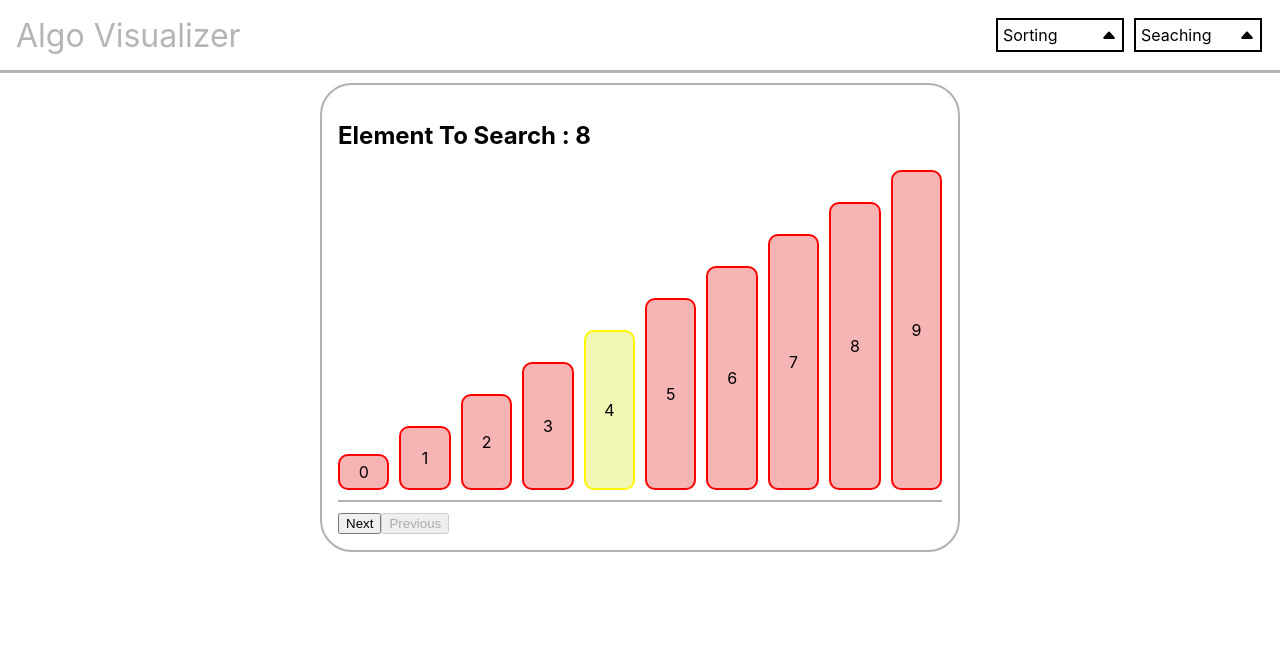
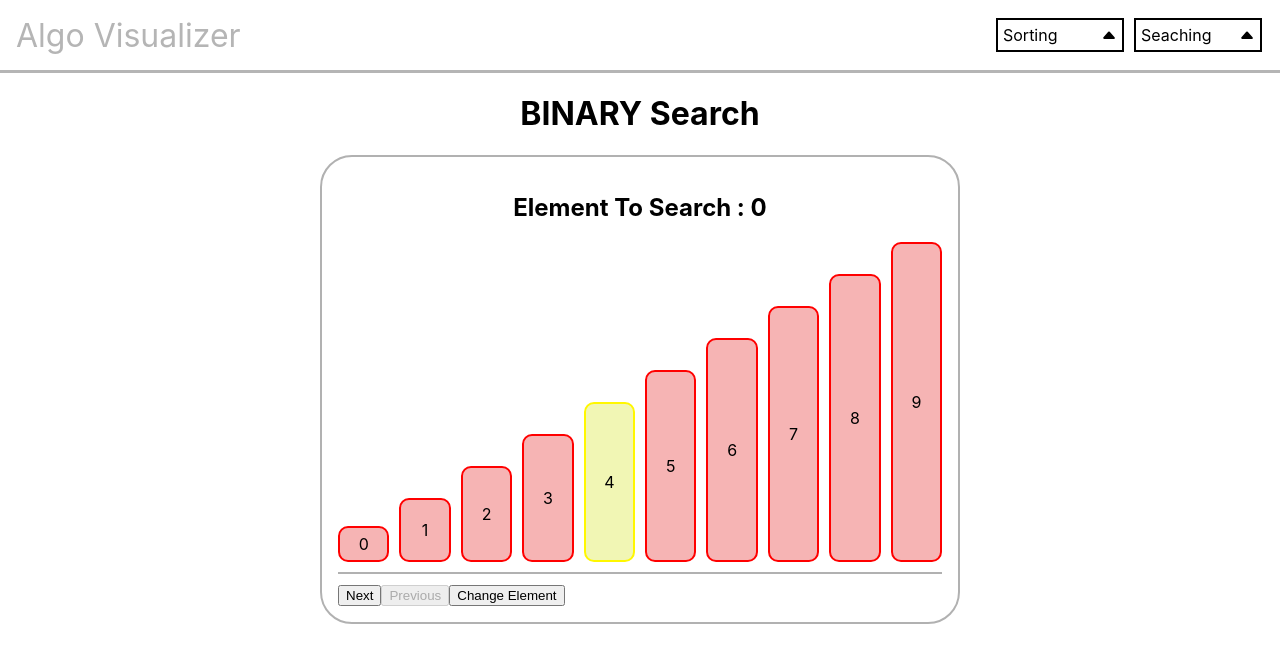
Before and after one commit to SparshDang/react-algo-visualizer, a React (Create React App) app: page /search/binary in a window 1280 px wide. Shown: the top 662 px of the page. Built offline with nearby package versions, Linux system fonts and the light colour scheme.

Commit message:
Done  minor changes

```diff
--- /dev/null
+++ b/src/Components/Actions/action.jsx
@@ -0,0 +1,23 @@
+import React from 'react'
+
+import style from './action.module.css'
+
+export default function Action(props) {
+  return (
+    <div className={style.actions}>
+    <button
+      onClick={props.nextFunction}
+      disabled={props.nextButtonDiabled}
+    >
+      Next
+    </button>
+    <button
+      onClick={props.prevFunction}
+      disabled={props.prevButtonDiabled}
+    >
+      Previous
+    </button>
+    <button onClick={props.thirdBtnHandler}>{props.thirdBtnText}</button>
+  </div>
+  )
+}
--- a/src/Pages/SearchPage.jsx
+++ b/src/Pages/SearchPage.jsx
@@ -1,6 +1,8 @@
 import React, { useEffect, useState } from "react";
 import { useParams } from "react-router";
 import BarsContainer from "../Components/SorterPageComponents/BarsContainer";
+import Action from "../Components/Actions/action";
+
 import { linearSearch, binarySearch } from "../Algorithms";
 
 import style from "./SearchPage.module.css";
@@ -13,9 +15,9 @@ export default function SearchPage() {
   const algo = params.id;
   const [elementToSearch, setElementToSearch] = useState();
 
-  useEffect(() => {
+  const setElementToSearchHandler = () => {
     let searchResult;
-    let element = Math.floor(Math.random() * 11);
+    let element = Math.floor(Math.random() * 12);
     setElementToSearch(element);
     if (algo === "binary") {
       searchResult = binarySearch(list, element);
@@ -24,13 +26,32 @@ export default function SearchPage() {
       searchResult = linearSearch(list, element);
       setElementList(searchResult);
     }
-  }, []);
+    setCurrentElement(0);
+  };
+
+  useEffect(setElementToSearchHandler, []);
+
+  const disableScreen =
+    currentElement === elementsList.length - 1 &&
+    elementsList[currentElement] === -1;
+  const elementFound = currentElement === elementsList.length - 1;
 
   return (
+    <>
+          <h1
+        style={{
+          textAlign: "center",
+        }}
+      >
+        {algo.toUpperCase()} Search
+      </h1>
     <div className={style.barsContainerWrapper}>
-        <div>
-            <h2>Element To Search : {elementToSearch}</h2>
-        </div>
+      <div className={style.inner_container}>
+        <h2>Element To Search : {elementToSearch}</h2>
+        {disableScreen && <h3>Element Not Found</h3>}
+        {!disableScreen && elementFound && <h3>Element Found</h3>}
+      </div>
+
       <BarsContainer
         list={list}
         current={elementsList[currentElement]}
@@ -38,20 +59,17 @@ export default function SearchPage() {
         searching={true}
       />
       <div className={style.divider}></div>
-      <div className={style.actions}>
-        <button
-          onClick={() => setCurrentElement((prev) => prev + 1)}
-          disabled={currentElement === elementsList.length - 1}
-        >
-          Next
-        </button>
-        <button
-          onClick={() => setCurrentElement((prev) => prev - 1)}
-          disabled={currentElement === 0}
-        >
-          Previous
-        </button>
-      </div>
+      <Action
+        nextFunction={() => setCurrentElement((prev) => prev + 1)}
+        nextButtonDiabled={
+          currentElement === elementsList.length - 1 || disableScreen
+        }
+        prevFunction={() => setCurrentElement((prev) => prev - 1)}
+        prevButtonDiabled={currentElement === 0 || disableScreen}
+        thirdBtnHandler={setElementToSearchHandler}
+        thirdBtnText="Change Element"
+      />
     </div>
+    </>
   );
 }
--- a/src/Pages/SearchPage.module.css
+++ b/src/Pages/SearchPage.module.css
@@ -11,3 +11,7 @@
     background-color: rgb(177, 177, 177);
     margin: 10px auto;
 }
+
+.inner_container{
+    text-align: center;
+}
--- a/src/Pages/SorterPage.jsx
+++ b/src/Pages/SorterPage.jsx
@@ -4,6 +4,7 @@ import { useParams } from "react-router";
 import style from "./SorterPage.module.css";
 
 import BarsContainer from "../Components/SorterPageComponents/BarsContainer";
+import Action from "../Components/Actions/action";
 
 import {
   bubbleSort,
@@ -75,32 +76,27 @@ export default function SorterPage() {
 
   return (
     <>
-      <h1 style={{
-        textAlign:"center"
-      }}>{algo.toUpperCase()} SORT</h1>
+      <h1
+        style={{
+          textAlign: "center",
+        }}
+      >
+        {algo.toUpperCase()} SORT
+      </h1>
       <div className={style.barsContainerWrapper}>
         <BarsContainer list={state.currentArray} />
         <div className={style.divider} />
-        <button
-          onClick={() => reducer({ type: "NEXTSTATE" })}
-          disabled={state.current === state.arrayStates.length - 1}
-        >
-          Next
-        </button>
-        <button
-          onClick={() => {
+        <Action
+          nextFunction={() => reducer({ type: "NEXTSTATE" })}
+          nextButtonDiabled={state.current === state.arrayStates.length - 1}
+          prevFunction={() => reducer({ type: "PREVSTATE" })}
+          prevButtonDiabled={state.current === 0}
+          thirdBtnHandler={() => {
             reducer({ type: "SHUFFLE" });
             reducer({ type: "SETSTATES", algo: algo });
           }}
-        >
-          Shuffle
-        </button>
-        <button
-          onClick={() => reducer({ type: "PREVSTATE" })}
-          disabled={state.current === 0}
-        >
-          Previous
-        </button>
+          thirdBtnText="Shuffle"
+        />
       </div>
     </>
   );
```
Also changed, not shown: src/Components/Actions/action.module.css (added).
